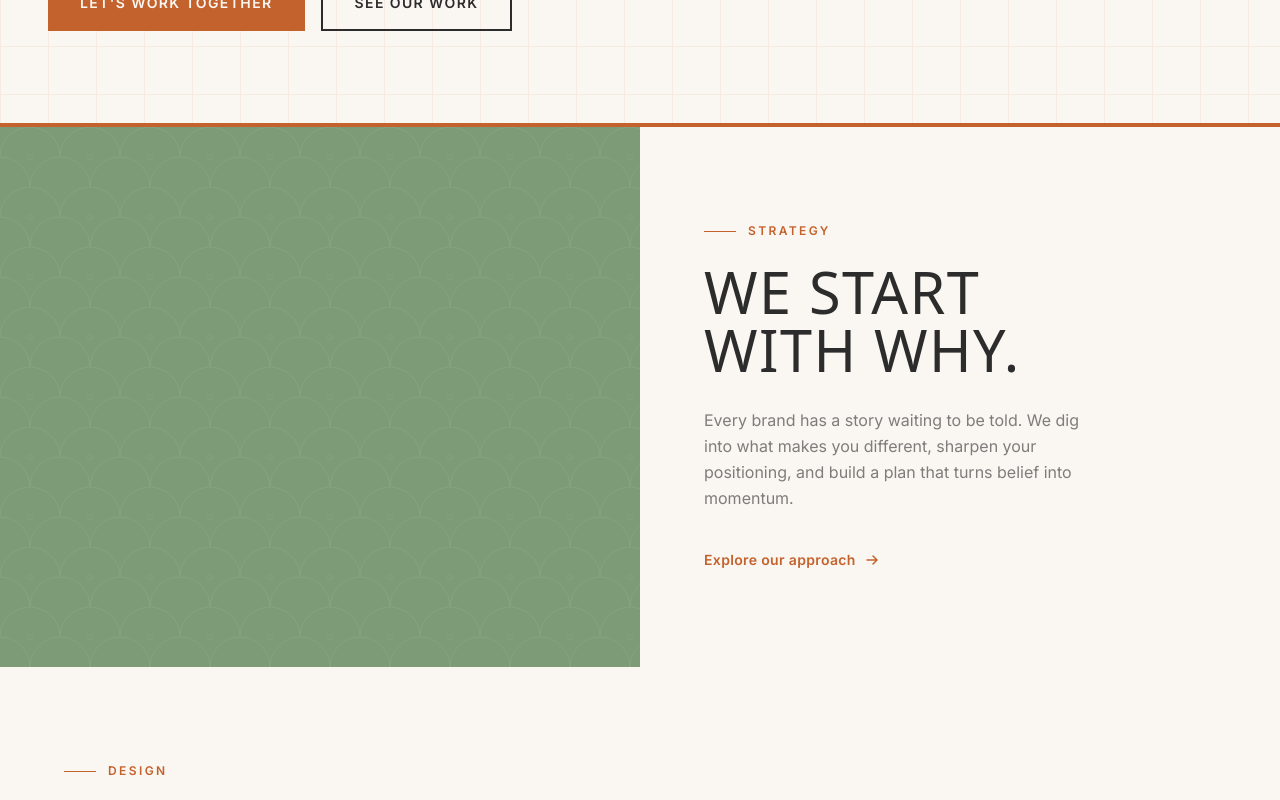
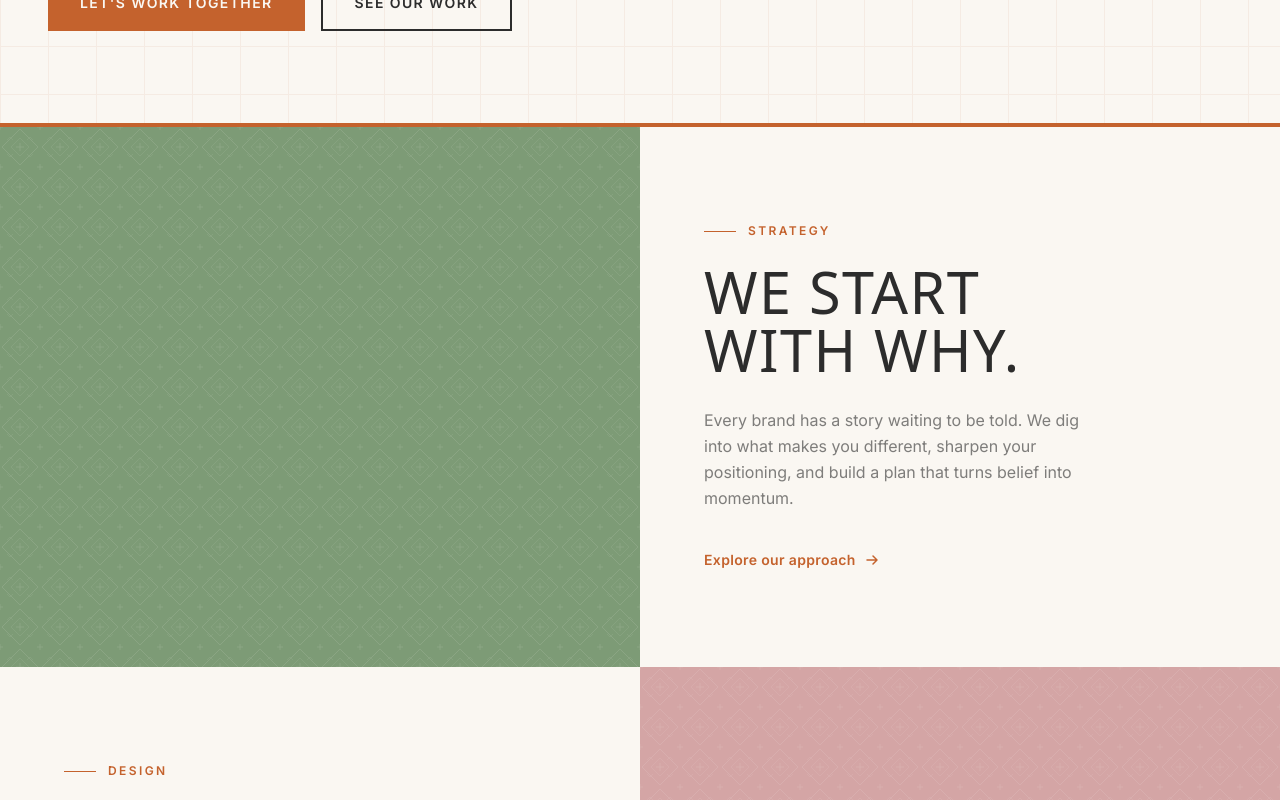
Before and after one commit to jskroening-afk/HitBox, a Next.js app: page / in a window 1280 px wide. Shown: the part 980-1780 px from the top of the page. Built offline with nearby package versions, Linux system fonts and the light colour scheme.

Commit message:
fix feature blocks pattern and pink panel

```diff
--- a/app/components/Features.tsx
+++ b/app/components/Features.tsx
@@ -52,25 +52,34 @@ function TilePattern({ id }: { id: string }) {
           id={id}
           x="0"
           y="0"
-          width="60"
-          height="60"
+          width="40"
+          height="40"
           patternUnits="userSpaceOnUse"
         >
-          {/* Outer quarter-circle arcs at each corner — ceramic tile motif */}
-          <path d="M 30 0 A 30 30 0 0 0 0 30"  fill="none" stroke="#FAF7F2" strokeWidth="1" />
-          <path d="M 30 0 A 30 30 0 0 1 60 30" fill="none" stroke="#FAF7F2" strokeWidth="1" />
-          <path d="M 0 30 A 30 30 0 0 1 30 60" fill="none" stroke="#FAF7F2" strokeWidth="1" />
-          <path d="M 60 30 A 30 30 0 0 0 30 60" fill="none" stroke="#FAF7F2" strokeWidth="1" />
-          {/* Inner secondary arcs in soft blue-grey for depth */}
-          <path d="M 20 0 A 20 20 0 0 0 0 20"  fill="none" stroke="#8FA3B1" strokeWidth="0.5" />
-          <path d="M 40 0 A 20 20 0 0 1 60 20" fill="none" stroke="#8FA3B1" strokeWidth="0.5" />
-          <path d="M 0 40 A 20 20 0 0 1 20 60" fill="none" stroke="#8FA3B1" strokeWidth="0.5" />
-          <path d="M 60 40 A 20 20 0 0 0 40 60" fill="none" stroke="#8FA3B1" strokeWidth="0.5" />
-          {/* Centre dot */}
-          <circle cx="30" cy="30" r="2.5" fill="none" stroke="#FAF7F2" strokeWidth="0.75" />
+          {/* Outer diamond */}
+          <path d="M 20 2 L 38 20 L 20 38 L 2 20 Z" fill="none" stroke="#FAF7F2" strokeWidth="0.75" />
+          {/* Inner diamond */}
+          <path d="M 20 11 L 29 20 L 20 29 L 11 20 Z" fill="none" stroke="#FAF7F2" strokeWidth="0.5" />
+          {/* Centre cross/plus */}
+          <line x1="20" y1="16" x2="20" y2="24" stroke="#FAF7F2" strokeWidth="0.75" />
+          <line x1="16" y1="20" x2="24" y2="20" stroke="#FAF7F2" strokeWidth="0.75" />
+          {/* Corner plus marks — arms face inward; adjacent tiles complete the cross */}
+          <line x1="0" y1="0" x2="3" y2="0" stroke="#FAF7F2" strokeWidth="0.75" />
+          <line x1="0" y1="0" x2="0" y2="3" stroke="#FAF7F2" strokeWidth="0.75" />
+          <line x1="40" y1="0" x2="37" y2="0" stroke="#FAF7F2" strokeWidth="0.75" />
+          <line x1="40" y1="0" x2="40" y2="3" stroke="#FAF7F2" strokeWidth="0.75" />
+          <line x1="0" y1="40" x2="3" y2="40" stroke="#FAF7F2" strokeWidth="0.75" />
+          <line x1="0" y1="40" x2="0" y2="37" stroke="#FAF7F2" strokeWidth="0.75" />
+          <line x1="40" y1="40" x2="37" y2="40" stroke="#FAF7F2" strokeWidth="0.75" />
+          <line x1="40" y1="40" x2="40" y2="37" stroke="#FAF7F2" strokeWidth="0.75" />
+          {/* Zigzag chevron ticks at each diamond corner */}
+          <path d="M 7 13 L 10 10 L 13 13" fill="none" stroke="#FAF7F2" strokeWidth="0.5" />
+          <path d="M 27 13 L 30 10 L 33 13" fill="none" stroke="#FAF7F2" strokeWidth="0.5" />
+          <path d="M 7 27 L 10 30 L 13 27" fill="none" stroke="#FAF7F2" strokeWidth="0.5" />
+          <path d="M 27 27 L 30 30 L 33 27" fill="none" stroke="#FAF7F2" strokeWidth="0.5" />
         </pattern>
       </defs>
-      <rect width="100%" height="100%" fill={`url(#${id})`} opacity="0.08" />
+      <rect width="100%" height="100%" fill={`url(#${id})`} opacity="0.15" />
     </svg>
   );
 }
@@ -78,7 +87,7 @@ function TilePattern({ id }: { id: string }) {
 function Block({ eyebrow, headline, body, cta, bgColor, reversed, patternId }: FeatureBlock) {
   const ImagePane = (
     <div
-      className="relative overflow-hidden h-72 lg:h-auto"
+      className="relative overflow-hidden h-72 lg:h-full"
       style={{ backgroundColor: bgColor }}
     >
       <TilePattern id={patternId} />
@@ -141,7 +150,7 @@ function Block({ eyebrow, headline, body, cta, bgColor, reversed, patternId }: F
     <div className="grid grid-cols-1 lg:grid-cols-2 lg:min-h-[540px]">
       {reversed ? (
         <>
-          <div className="lg:order-2">{ImagePane}</div>
+          <div className="lg:order-2 lg:h-full">{ImagePane}</div>
           <div className="lg:order-1">{TextPane}</div>
         </>
       ) : (
```
